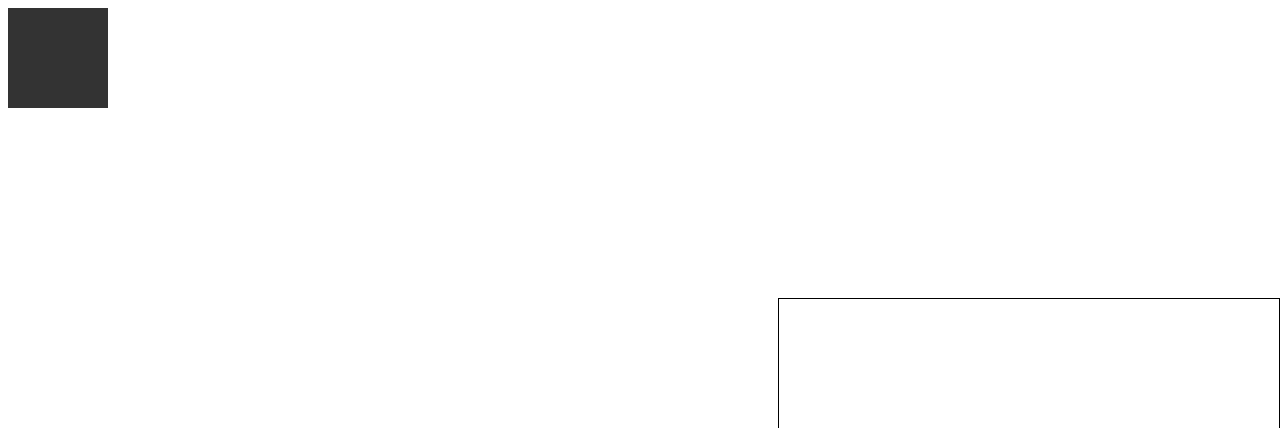
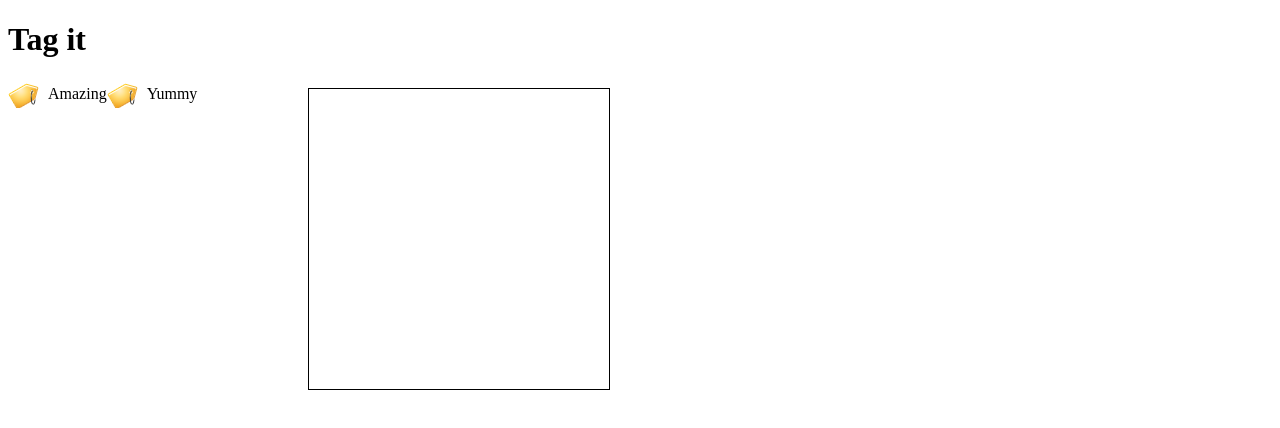
Before and after one commit to jonDowdle/jqTaggable, a plain HTML site: page dragAndDrop.html in a window 1280 px wide. Shown: the top 428 px of the page. Drawn offline with nearby package versions, Linux system fonts and the light colour scheme.

Commit message:
Upgraded drag and drop. Added "tags" to a list when dropped in target Removed "tags" from list when removed from target

```diff
--- a/dragAndDrop.html
+++ b/dragAndDrop.html
@@ -2,41 +2,89 @@
 <html>
 	<head>
 		<meta http-equiv="Content-Type" content="text/html; charset=iso-8859-1">
-		<title>Drag & Drop</title>
+		<title>Advanced Drag & Drop</title>
 		<style type="text/css">
 
-			#object{
-				width: 100px; height:100px;
-				background-color: #333;
-				z-index:0;
+			body{
+				overflow:hidden;
+			}
+			.tag{
+				background: url('./assets/Tag.png') no-repeat;
+				padding: 5px 0 5px 40px;
+				cursor: pointer;
+				float:left;
 			}
 
+			.bold{ font-weight: bold; }
+
 			#target{
-				width: 500px; height:500px;
+				width: 300px; height:300px;
 				border: 1px solid black;
 
-				position:absolute;
-				right:0;
-				bottom: 0;
+				margin:30px 0 0 300px;
+
 				z-index:100;
 			}
+
+			#current-tags{ float: left }
+
+			/* UI */
+			.ui-draggable-dragging{ cursor: pointer;}
 		</style>
 
 		<script type="text/javascript" src="http://ajax.googleapis.com/ajax/libs/jquery/1.4/jquery.min.js"></script>
-		<script type="text/javascript" src="http://ajax.googleapis.com/ajax/libs/jqueryui/1.8.1/jquery-ui.min.js"></script>
+		<script type="text/javascript" src="http://ajax.googleapis.com/ajax/libs/jqueryui/1.8/jquery-ui.min.js"></script>
 
 		<script type="text/javascript">
 		$(function(){
-			$('#object').draggable();
+
+			$('.tag').draggable({
+				scope:'tags',
+				cursor:'pointer'
+			});
 
 			$('#target').droppable({
-				drop: function(){ alert("Dropped!"); }
+				tolerance: 'touch',
+				scope:'tags',
+				drop: onDrop,
+				out: onOut
 			});
+
+			function onOut(event, ui){
+				var draggableObj = $(ui.draggable);
+				var currentTag = draggableObj.attr('rel');
+
+				console.log( "Loosing : ", currentTag, $('li[rel=' + currentTag + ']').length );
+
+				$('li[rel=' + currentTag + ']').remove();
+
+			}
+
+			function onDrop(event, ui){
+				var draggableObj = $(ui.draggable);
+				var currentTag = draggableObj.attr('rel');
+
+				console.log( "Dropping : ", currentTag, $('li[rel=' + currentTag + ']').length );
+
+				if( $('li[rel=' + currentTag + ']').length == 0 ){
+					$('<li/>')
+						.text(currentTag)
+						.attr('rel', currentTag)
+						.appendTo('#current-tags');
+				}
+
+			}
 		});
+
 		</script>
 	</head>
 	<body>
-		<div id="object"></div>
+		<h1>Tag it</h1>
+		<div class="tag" rel="amazing">Amazing</div>
+		<div class="tag" rel="yummy">Yummy</div>
+
+		<ul id="current-tags"></ul>
+
 		<div id="target"></div>
 	</body>
 </html>
```
